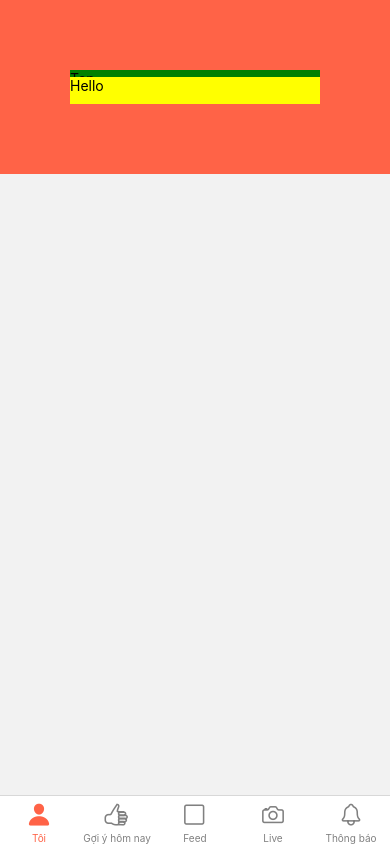
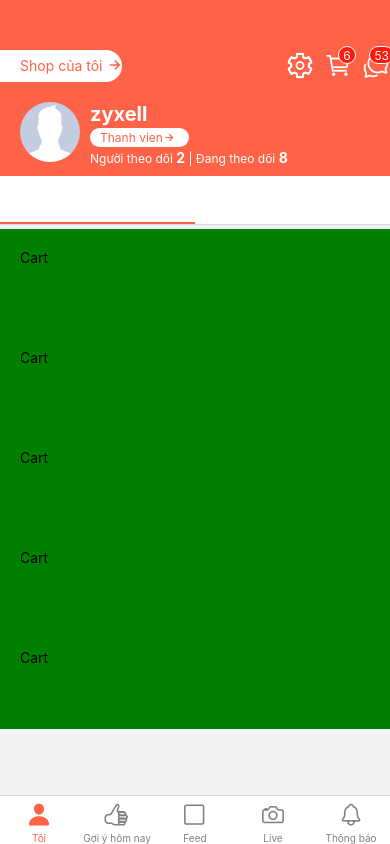
Before and after one commit to 0703086663/Shopee---ReactNative, a React Native app: screen /User in a window 390 px wide. Built offline with nearby package versions, Linux system fonts and the light colour scheme.

Commit message:
Add HEADER userscreen

```diff
--- /dev/null
+++ b/components/UserScreen/Body/Blog.tsx
@@ -0,0 +1,12 @@
+import React from "react";
+import { View, Text } from "react-native";
+
+import { styles } from "./styles";
+
+export const Blog = () => {
+  return (
+    <View style={styles.container}>
+      <Text>Blog</Text>
+    </View>
+  );
+};
--- /dev/null
+++ b/components/UserScreen/Body/Body.tsx
@@ -0,0 +1,39 @@
+import React from "react";
+import { View } from "react-native";
+import { createMaterialTopTabNavigator } from "@react-navigation/material-top-tabs";
+
+import { Blog } from "./Blog";
+import { Cart } from "./Cart";
+
+import { HomeScreen } from "../../../screens/HomeScreen";
+
+import { styles } from "./styles";
+
+const Tab = createMaterialTopTabNavigator();
+
+export const Body = () => {
+  return (
+    <View style={styles.header}>
+      <Tab.Navigator
+        screenOptions={{
+          tabBarActiveTintColor: "tomato",
+          tabBarInactiveTintColor: "gray",
+          tabBarIndicatorStyle: {
+            backgroundColor: "tomato",
+          },
+        }}
+      >
+        <Tab.Screen
+          name="Cart"
+          component={Cart}
+          options={{ title: "Mua hàng" }}
+        />
+        <Tab.Screen
+          name="Blog"
+          component={Blog}
+          options={{ title: "Bài viết" }}
+        />
+      </Tab.Navigator>
+    </View>
+  );
+};
--- /dev/null
+++ b/components/UserScreen/Body/Cart.tsx
@@ -0,0 +1,18 @@
+import React from "react";
+import { View, Text } from "react-native";
+
+import { styles } from "./styles";
+
+export const Cart = () => {
+  return (
+    <View style={styles.container}>
+      <View style={styles.body}>
+        <Text style={styles.text}>Cart</Text>
+        <Text style={styles.text}>Cart</Text>
+        <Text style={styles.text}>Cart</Text>
+        <Text style={styles.text}>Cart</Text>
+        <Text style={styles.text}>Cart</Text>
+      </View>
+    </View>
+  );
+};
--- /dev/null
+++ b/components/UserScreen/Body/styles.tsx
@@ -0,0 +1,19 @@
+import { StyleSheet } from "react-native";
+
+export const styles = StyleSheet.create({
+  header: {
+    flexDirection: "row",
+  },
+  container: {
+    backgroundColor: "green",
+    marginTop: 5,
+    marginBottom: 5,
+    flex: 1,
+  },
+  body: {},
+  text: {
+    flexDirection: "row",
+    height: 100,
+    padding: 20,
+  },
+});
--- a/components/UserScreen/Header/Header.tsx
+++ b/components/UserScreen/Header/Header.tsx
@@ -1,25 +1,76 @@
 import React from "react";
 import { View, Text, Image } from "react-native";
+import { Badge } from "react-native-elements";
 
-import { HeaderCSS } from "./HeaderCSS";
+import Ionicons from "@expo/vector-icons/Ionicons";
+
+import { styles } from "./styles";
 import Avatar from "../../../assets/avatar.png";
 
 export const Header = () => {
   return (
-    <View
-      style={[
-        HeaderCSS.container,
-        {
-          flexDirection: "column",
-        },
-      ]}
-    >
-      <View style={HeaderCSS.top}>
-        <Text>Top</Text>
+    <View style={styles.topHeader}>
+      <View style={[, { flexDirection: "row" }]}>
+        <View style={styles.topLeftHeader}>
+          <Text style={styles.tomatoText}>
+            Shop của tôi <Ionicons name={"arrow-forward"} size={16} />
+          </Text>
+        </View>
+        <View style={styles.topRightHeader}>
+          <View>
+            <Badge
+              value="53"
+              status="error"
+              containerStyle={styles.badgeIcon}
+            />
+            <Ionicons
+              style={styles.iconTopRight}
+              name={"md-chatbubbles-outline"}
+              size={28}
+              color={"white"}
+            />
+          </View>
+          <View>
+            <Badge value="6" status="error" containerStyle={styles.badgeIcon} />
+            <Ionicons
+              style={styles.iconTopRight}
+              name={"cart-outline"}
+              size={28}
+              color={"white"}
+            />
+          </View>
+          <Ionicons
+            style={styles.iconTopRight}
+            name={"settings-outline"}
+            size={28}
+            color={"white"}
+          />
+        </View>
       </View>
-      <View style={HeaderCSS.body}>
-        {/* <Image style={HeaderCSS.avatar} source={Avatar} /> */}
-        <Text>Hello</Text>
+
+      <View style={styles.bottomHeader}>
+        <View style={styles.bottomLeftHeader}>
+          <Image style={styles.avatar} source={Avatar} />
+        </View>
+        <View style={styles.bottomRightHeader}>
+          <Text style={styles.bottomRightName}>zyxell</Text>
+          <View style={styles.bottomRightRoleBadge}>
+            <Text style={styles.bottomRightRole}>
+              Thanh vien
+              <Ionicons name={"arrow-forward"} size={12} />
+            </Text>
+          </View>
+          <View style={[, { flexDirection: "row" }]}>
+            <Text style={styles.bottomRightFollow}>
+              Người theo dõi{" "}
+              <Text style={styles.bottomRightFollowNumber}>2</Text> |{" "}
+            </Text>
+            <Text style={styles.bottomRightFollow}>
+              Đang theo dõi{" "}
+              <Text style={styles.bottomRightFollowNumber}>8</Text>
+            </Text>
+          </View>
+        </View>
       </View>
     </View>
   );
--- a/components/UserScreen/Header/HeaderCSS.tsx
+++ /dev/null
@@ -1,22 +0,0 @@
-import React from "react";
-import { StyleSheet } from "react-native";
-
-export const HeaderCSS = StyleSheet.create({
-  container: {
-    backgroundColor: "tomato",
-    flex: 1,
-    padding: 70,
-  },
-  avatar: {
-    height: 50,
-    width: 50,
-    borderRadius: 50,
-    // marginLeft: 20,
-  },
-  top: {
-    // maxHeight: 87,
-    flex: 1,
-    backgroundColor: "green",
-  },
-  body: { flex: 4, backgroundColor: "yellow" },
-});
--- /dev/null
+++ b/components/UserScreen/Header/styles.tsx
@@ -0,0 +1,76 @@
+import { StyleSheet } from "react-native";
+
+export const styles = StyleSheet.create({
+  avatar: {
+    height: 60,
+    width: 60,
+    borderRadius: 50,
+  },
+  topHeader: {
+    flexDirection: "column",
+    backgroundColor: "tomato",
+    paddingTop: 50,
+  },
+  topLeftHeader: {
+    backgroundColor: "white",
+    paddingTop: 7,
+    paddingBottom: 7,
+    paddingLeft: 20,
+    borderTopRightRadius: 50,
+    borderBottomRightRadius: 50,
+  },
+  tomatoText: { color: "tomato" },
+  topRightHeader: {
+    flexDirection: "row-reverse",
+    flex: 1,
+    paddingLeft: 10,
+  },
+  iconTopRight: { paddingLeft: 10 },
+  badgeIcon: {
+    position: "absolute",
+    top: -4,
+    right: -4,
+    zIndex: 1,
+  },
+  bottomHeader: {
+    flexDirection: "row",
+    paddingTop: 20,
+    paddingBottom: 10,
+  },
+  bottomLeftHeader: {
+    paddingLeft: 20,
+    paddingRight: 10,
+  },
+  bottomRightHeader: {
+    flexDirection: "column",
+  },
+  bottomRightName: {
+    color: "white",
+    fontSize: 20,
+    fontWeight: "bold",
+  },
+  bottomRightRoleBadge: {
+    backgroundColor: "white",
+    paddingLeft: 10,
+    paddingRight: 10,
+    paddingTop: 2,
+    paddingBottom: 2,
+    borderRadius: 50,
+    flexDirection: "row",
+    maxWidth: "50%",
+    marginTop: 2,
+    marginBottom: 2,
+  },
+  bottomRightRole: {
+    color: "tomato",
+    fontSize: 12,
+  },
+  bottomRightFollow: {
+    color: "white",
+    fontSize: 12,
+  },
+  bottomRightFollowNumber: {
+    fontSize: 14,
+    fontWeight: "bold",
+  },
+});
--- a/package.json
+++ b/package.json
@@ -12,6 +12,7 @@
   },
   "dependencies": {
     "@react-navigation/bottom-tabs": "^6.3.2",
+    "@react-navigation/material-top-tabs": "^6.2.2",
     "@react-navigation/native": "^6.0.11",
     "@react-navigation/native-stack": "^6.7.0",
     "expo": "~45.0.0",
@@ -19,7 +20,9 @@
     "react": "17.0.2",
     "react-dom": "17.0.2",
     "react-native": "0.68.2",
-    "react-native-web": "0.17.7"
+    "react-native-elements": "^3.4.2",
+    "react-native-web": "0.17.7",
+    "react-native-pager-view": "5.4.15"
   },
   "devDependencies": {
     "@babel/core": "^7.12.9",
--- a/screens/PersonScreen.tsx
+++ b/screens/PersonScreen.tsx
@@ -2,11 +2,13 @@ import React from "react";
 import { View, Text, StyleSheet, Button } from "react-native";
 
 import { Header } from "../components/UserScreen/Header/Header";
+import { Body } from "../components/UserScreen/Body/Body";
 
 export const PersonScreen = () => {
   return (
     <View>
       <Header></Header>
+      <Body></Body>
     </View>
   );
 };
```
Also changed, not shown: 1 other file (tests, documents, lock files or other folders).
